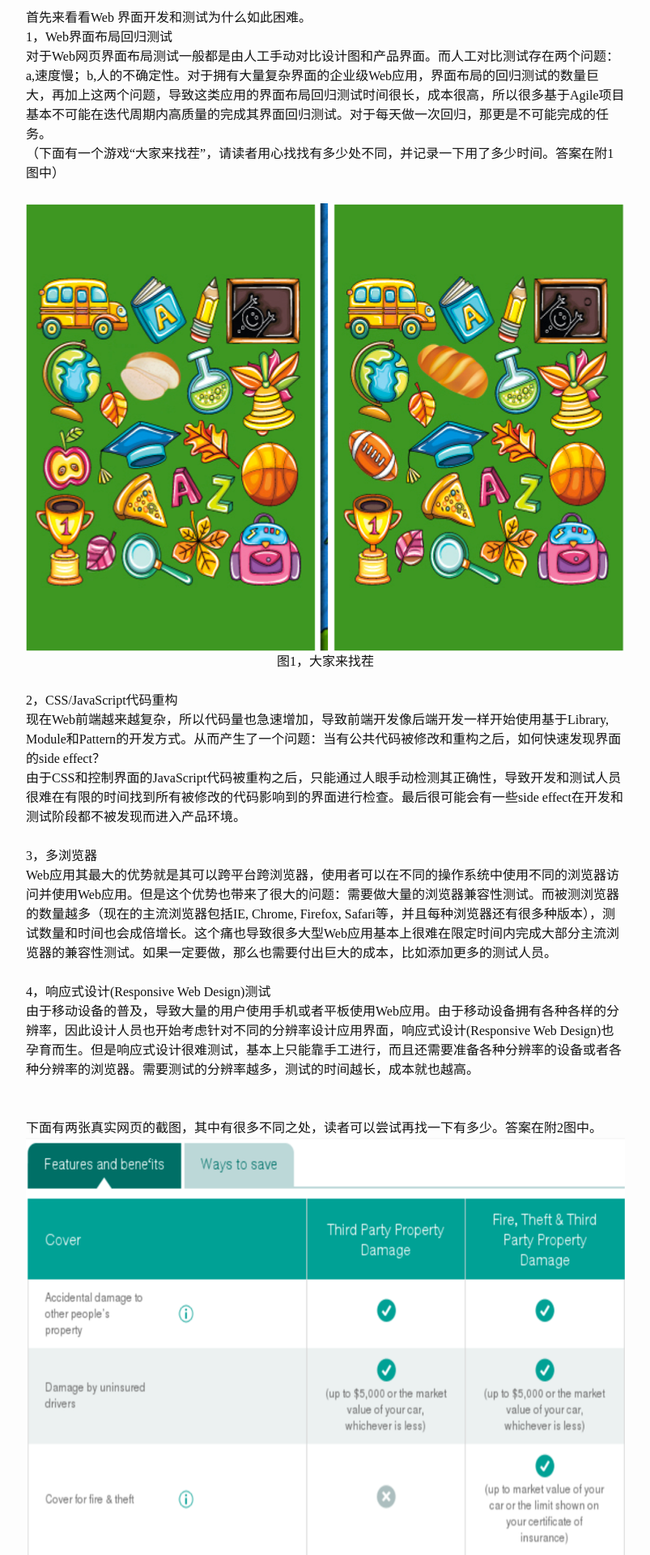
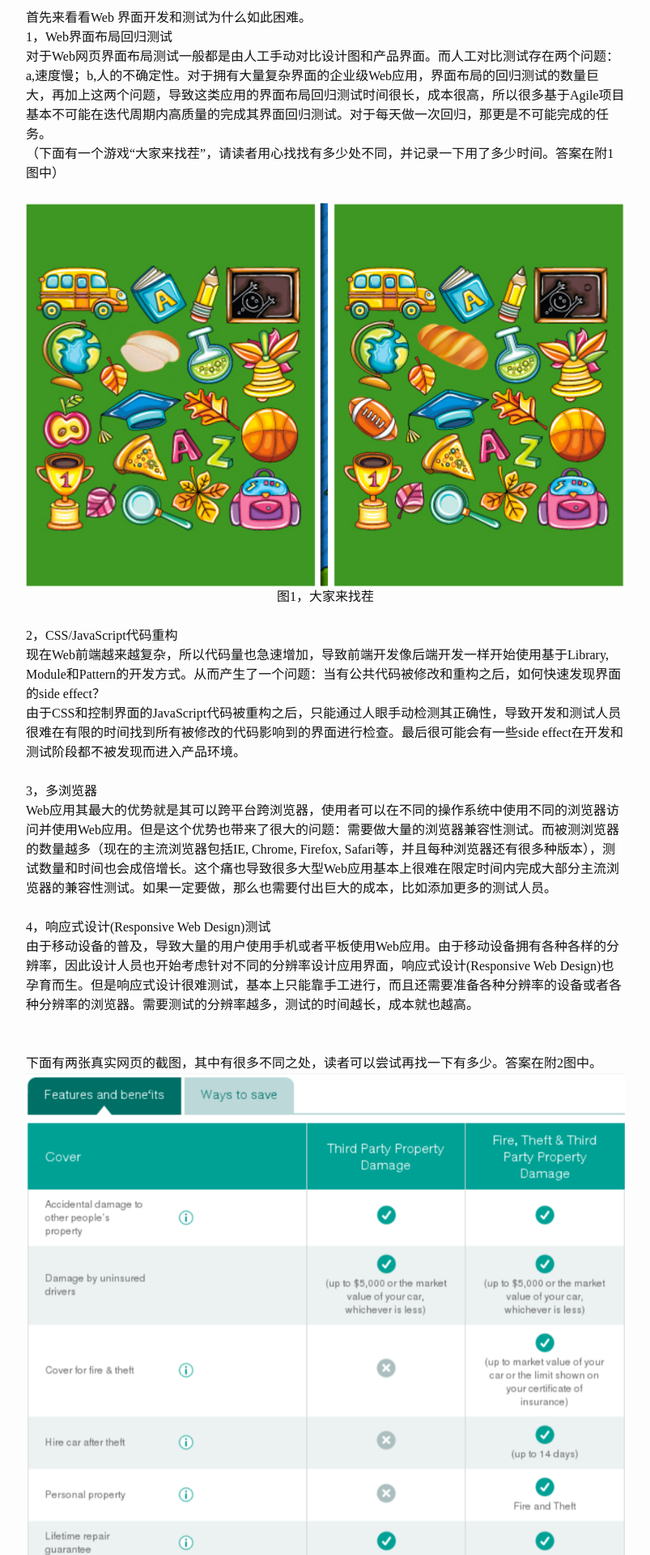
Before and after one commit to TWRanMan/twranman.github.io, a Jekyll site: the page built from _posts/2014-10-01-视觉感知测试.html, in a window 1280 px wide. Shown: the part 454-2374 px from the top of the page at 81% size, without its empty margins (238-1041 px from the left). Built offline with Jekyll 4.4.1, drawn with Linux system fonts in a browser that asks for light colours.

Commit message:
remove the height and width of pictures

```diff
--- a/_posts/2014-10-01-视觉感知测试.html
+++ b/_posts/2014-10-01-视觉感知测试.html
@@ -20,7 +20,7 @@ categories: jekyll update
 <div><span lang="ZH-CN" style="font-family:宋体;mso-hansi-font-family: 宋体;mso-bidi-font-family:宋体;mso-fareast-language:ZH-CN" xml:lang="ZH-CN">对于</span><span style="font-family:宋体;mso-hansi-font-family:宋体;mso-bidi-font-family:宋体; mso-fareast-language:ZH-CN">Web<span lang="ZH-CN" xml:lang="ZH-CN">网页界面布局测试一般都是由人工手动对比设计图和产品界面。而人工对比测试存在两个问题：</span>a,<span lang="ZH-CN" xml:lang="ZH-CN">速度慢；</span>b,<span lang="ZH-CN" xml:lang="ZH-CN">人的不确定性。对于拥有大量复杂界面的企业级</span>Web<span lang="ZH-CN" xml:lang="ZH-CN">应用，界面布局的回归测试的数量巨大，再加上这两个问题，导致这类应用的界面布局回归测试时间很长，成本很高，所以很多基于</span>Agile<span lang="ZH-CN" xml:lang="ZH-CN">项目基本不可能在迭代周期内高质量的完成其界面回归测试。对于每天做一次回归，那更是不可能完成的任务。</span></span></div>
 <div><span lang="ZH-CN" style="font-family:宋体;mso-hansi-font-family: 宋体;mso-bidi-font-family:宋体;mso-fareast-language:ZH-CN" xml:lang="ZH-CN">（下面有一个游戏“大家来找茬”，请读者用心找找有多少处不同，并记录一下用了多少时间。答案在附</span><span style="font-family:宋体;mso-hansi-font-family:宋体;mso-bidi-font-family:宋体; mso-fareast-language:ZH-CN">1<span lang="ZH-CN" xml:lang="ZH-CN">图中）</span></span></div>
 </div>
-<div style="text-align: center"><span style="font-family:宋体;mso-hansi-font-family:宋体; mso-bidi-font-family:宋体;mso-fareast-language:ZH-CN"> </span><img src="http://twranman.github.io/assets/perceptual.resources/p1.png" height="555" width="865"/></div>
+<div style="text-align: center"><span style="font-family:宋体;mso-hansi-font-family:宋体; mso-bidi-font-family:宋体;mso-fareast-language:ZH-CN"> </span><img src="http://twranman.github.io/assets/perceptual.resources/p1.png"/></div>
 <div>
 <div align="center" style="text-align:center"><span lang="ZH-CN" style="font-family:宋体;mso-hansi-font-family:宋体;mso-bidi-font-family:宋体; mso-fareast-language:ZH-CN" xml:lang="ZH-CN">图</span><span style="font-family:宋体;mso-hansi-font-family: 宋体;mso-bidi-font-family:宋体;mso-fareast-language:ZH-CN">1<span lang="ZH-CN" xml:lang="ZH-CN">，大家来找茬</span></span></div>
 <div><span style="font-family:宋体;mso-hansi-font-family:宋体; mso-bidi-font-family:宋体;mso-fareast-language:ZH-CN"><span style="mso-tab-count: 1">           </span></span></div>
@@ -37,9 +37,9 @@ categories: jekyll update
 <div><span style="font-family:宋体;mso-hansi-font-family:宋体; mso-bidi-font-family:宋体;mso-fareast-language:ZH-CN"> </span></div>
 </div>
 <div><span lang="ZH-CN" style="font-family:宋体;mso-hansi-font-family: 宋体;mso-bidi-font-family:宋体;mso-fareast-language:ZH-CN" xml:lang="ZH-CN">下面有两张真实网页的截图，其中有很多不同之处，读者可以尝试再找一下有多少。答案在附</span><span style="font-family:宋体;mso-hansi-font-family:宋体;mso-bidi-font-family:宋体; mso-fareast-language:ZH-CN">2<span lang="ZH-CN" xml:lang="ZH-CN">图中。</span></span></div>
-<div style="text-align: center"><img src="http://twranman.github.io/assets/perceptual.resources/p2.png" height="866" width="900"/><span style="font-family: 宋体;"><br/></span></div>
+<div style="text-align: center"><img src="http://twranman.github.io/assets/perceptual.resources/p2.png"/><span style="font-family: 宋体;"><br/></span></div>
 <div align="center" style="text-align:center"><span lang="ZH-CN" style="font-family:宋体;mso-hansi-font-family:宋体;mso-bidi-font-family:宋体; mso-fareast-language:ZH-CN" xml:lang="ZH-CN">图</span><span style="font-family:宋体;mso-hansi-font-family: 宋体;mso-bidi-font-family:宋体;mso-fareast-language:ZH-CN">2<span lang="ZH-CN" xml:lang="ZH-CN">，网页</span>1</span></div>
-<div align="center" style="text-align:center"><img src="http://twranman.github.io/assets/perceptual.resources/p3.png" height="855" width="900"/><span style="font-family: 宋体;"><br/></span></div>
+<div align="center" style="text-align:center"><img src="http://twranman.github.io/assets/perceptual.resources/p3.png"/><span style="font-family: 宋体;"><br/></span></div>
 <div align="center" style="text-align:center"><span lang="ZH-CN" style="font-family:宋体;mso-hansi-font-family:宋体;mso-bidi-font-family:宋体; mso-fareast-language:ZH-CN" xml:lang="ZH-CN">图</span><span style="font-family:宋体;mso-hansi-font-family: 宋体;mso-bidi-font-family:宋体;mso-fareast-language:ZH-CN">3<span lang="ZH-CN" xml:lang="ZH-CN">，网页</span>2</span></div>
 <div>
 <div><span style="font-family:宋体;mso-hansi-font-family:宋体; mso-bidi-font-family:宋体;mso-fareast-language:ZH-CN"> </span></div>
@@ -72,7 +72,7 @@ categories: jekyll update
 <div><span lang="ZH-CN" style="font-family:宋体;mso-hansi-font-family: 宋体;mso-bidi-font-family:宋体;mso-fareast-language:ZH-CN" xml:lang="ZH-CN">对于开发人员，</span><span style="font-family:宋体;mso-hansi-font-family:宋体;mso-bidi-font-family:宋体; mso-fareast-language:ZH-CN">CSS<span lang="ZH-CN" xml:lang="ZH-CN">改变之后的</span>side effect<span lang="ZH-CN" xml:lang="ZH-CN">是最头痛的事情，下面展示了当</span>CSS<span lang="ZH-CN" xml:lang="ZH-CN">改版之后页面的变化</span></span></div>
 <div><span lang="ZH-CN" style="font-family:宋体;mso-hansi-font-family: 宋体;mso-bidi-font-family:宋体;mso-fareast-language:ZH-CN" xml:lang="ZH-CN">。</span></div>
 </div>
-<div style="text-align: center"><span style="font-family:宋体;mso-hansi-font-family:宋体; mso-bidi-font-family:宋体;mso-fareast-language:ZH-CN"> </span><img src="http://twranman.github.io/assets/perceptual.resources/p4.png" height="493" width="865"/></div>
+<div style="text-align: center"><span style="font-family:宋体;mso-hansi-font-family:宋体; mso-bidi-font-family:宋体;mso-fareast-language:ZH-CN"> </span><img src="http://twranman.github.io/assets/perceptual.resources/p4.png"/></div>
 <div>
 <div align="center" style="text-align:center"><span lang="ZH-CN" style="font-family:宋体;mso-hansi-font-family:宋体;mso-bidi-font-family:宋体; mso-fareast-language:ZH-CN" xml:lang="ZH-CN">图</span><span style="font-family:宋体;mso-hansi-font-family: 宋体;mso-bidi-font-family:宋体;mso-fareast-language:ZH-CN">4<span lang="ZH-CN" xml:lang="ZH-CN">，</span>CSS<span lang="ZH-CN" xml:lang="ZH-CN">的改变</span></span></div>
 <div align="center" style="text-align:center"><span style="font-family:宋体;mso-hansi-font-family:宋体;mso-bidi-font-family:宋体; mso-fareast-language:ZH-CN"> </span></div>
@@ -80,13 +80,13 @@ categories: jekyll update
 <div><span lang="ZH-CN" style="font-family:宋体;mso-hansi-font-family: 宋体;mso-bidi-font-family:宋体;mso-fareast-language:ZH-CN" xml:lang="ZH-CN">对于测试人员，大量复杂页面的微小修改很难发现的，下面展示了如果使用视觉比较找到差异。</span></div>
 <div align="center" style="text-align:center"><span style="font-family:宋体;mso-hansi-font-family:宋体;mso-bidi-font-family:宋体; mso-fareast-language:ZH-CN"> </span></div>
 </div>
-<div align="center" style="text-align:center"><span style="font-family:宋体;mso-hansi-font-family:宋体;mso-bidi-font-family:宋体; mso-fareast-language:ZH-CN"> </span><img src="http://twranman.github.io/assets/perceptual.resources/p5.png" height="467" width="865"/></div>
+<div align="center" style="text-align:center"><span style="font-family:宋体;mso-hansi-font-family:宋体;mso-bidi-font-family:宋体; mso-fareast-language:ZH-CN"> </span><img src="http://twranman.github.io/assets/perceptual.resources/p5.png"/></div>
 <div>
 <div align="center" style="text-align:center"/>
 <div align="center" style="text-align:center"><span lang="ZH-CN" style="font-family:宋体;mso-hansi-font-family:宋体;mso-bidi-font-family:宋体; mso-fareast-language:ZH-CN" xml:lang="ZH-CN">图</span><span style="font-family:宋体;mso-hansi-font-family: 宋体;mso-bidi-font-family:宋体;mso-fareast-language:ZH-CN">5<span lang="ZH-CN" xml:lang="ZH-CN">，内容的改变</span>1</span></div>
 <div align="center" style="text-align:center"><span style="font-family:宋体;mso-hansi-font-family:宋体;mso-bidi-font-family:宋体; mso-fareast-language:ZH-CN"> </span></div>
 </div>
-<div align="center" style="text-align:center"><span style="font-family:宋体;mso-hansi-font-family:宋体;mso-bidi-font-family:宋体; mso-fareast-language:ZH-CN"> </span><img src="http://twranman.github.io/assets/perceptual.resources/p6.png" height="520" width="865"/></div>
+<div align="center" style="text-align:center"><span style="font-family:宋体;mso-hansi-font-family:宋体;mso-bidi-font-family:宋体; mso-fareast-language:ZH-CN"> </span><img src="http://twranman.github.io/assets/perceptual.resources/p6.png"/></div>
 <div>
 <div align="center" style="text-align:center"/>
 <div align="center" style="text-align:center"><span lang="ZH-CN" style="font-family:宋体;mso-hansi-font-family:宋体;mso-bidi-font-family:宋体; mso-fareast-language:ZH-CN" xml:lang="ZH-CN">图</span><span style="font-family:宋体;mso-hansi-font-family: 宋体;mso-bidi-font-family:宋体;mso-fareast-language:ZH-CN">6<span lang="ZH-CN" xml:lang="ZH-CN">，内容的改变</span>2</span></div>
@@ -95,7 +95,7 @@ categories: jekyll update
 <div><span lang="ZH-CN" style="font-family:宋体;mso-hansi-font-family: 宋体;mso-bidi-font-family:宋体;mso-fareast-language:ZH-CN" xml:lang="ZH-CN">对于测试人员，有些界面需要鼠标点击或者悬停才能展现出来。而对于这样的界面的测试就必须人工来做。下面展示了一个选择框在鼠标点击之后在两个版本之间产生的差异。</span></div>
 <div align="center" style="text-align:center"><span style="font-family:宋体;mso-hansi-font-family:宋体;mso-bidi-font-family:宋体; mso-fareast-language:ZH-CN"> </span></div>
 </div>
-<div align="center" style="text-align:center"><span style="font-family:宋体;mso-hansi-font-family:宋体;mso-bidi-font-family:宋体; mso-fareast-language:ZH-CN"> </span><img src="http://twranman.github.io/assets/perceptual.resources/p7.png" height="582" width="865"/></div>
+<div align="center" style="text-align:center"><span style="font-family:宋体;mso-hansi-font-family:宋体;mso-bidi-font-family:宋体; mso-fareast-language:ZH-CN"> </span><img src="http://twranman.github.io/assets/perceptual.resources/p7.png"/></div>
 <div>
 <div align="center" style="text-align:center"/>
 <div align="center" style="text-align:center"><span lang="ZH-CN" style="font-family:宋体;mso-hansi-font-family:宋体;mso-bidi-font-family:宋体; mso-fareast-language:ZH-CN" xml:lang="ZH-CN">图</span><span style="font-family:宋体;mso-hansi-font-family: 宋体;mso-bidi-font-family:宋体;mso-fareast-language:ZH-CN">7<span lang="ZH-CN" xml:lang="ZH-CN">，事件处理的改变</span></span></div>
@@ -105,7 +105,7 @@ categories: jekyll update
 <div align="center" style="text-align:center"><span style="font-family:宋体;mso-hansi-font-family:宋体;mso-bidi-font-family:宋体; mso-fareast-language:ZH-CN"> </span></div>
 <div align="center" style="text-align:center"><span style="font-family:宋体;mso-hansi-font-family:宋体;mso-bidi-font-family:宋体; mso-fareast-language:ZH-CN"> </span></div>
 </div>
-<div align="center" style="text-align:center"><span style="font-family:宋体;mso-hansi-font-family:宋体;mso-bidi-font-family:宋体; mso-fareast-language:ZH-CN"> </span><img src="http://twranman.github.io/assets/perceptual.resources/p8.png" height="564" width="865"/></div>
+<div align="center" style="text-align:center"><span style="font-family:宋体;mso-hansi-font-family:宋体;mso-bidi-font-family:宋体; mso-fareast-language:ZH-CN"> </span><img src="http://twranman.github.io/assets/perceptual.resources/p8.png"/></div>
 <div>
 <div align="center" style="text-align:center"/>
 <div align="center" style="text-align:center"><span lang="ZH-CN" style="font-family:宋体;mso-hansi-font-family:宋体;mso-bidi-font-family:宋体; mso-fareast-language:ZH-CN" xml:lang="ZH-CN">图</span><span style="font-family:宋体;mso-hansi-font-family: 宋体;mso-bidi-font-family:宋体;mso-fareast-language:ZH-CN">8<span lang="ZH-CN" xml:lang="ZH-CN">，响应式设计</span></span></div>
@@ -123,20 +123,20 @@ categories: jekyll update
 <div><span style="font-size:20.0pt;font-family:宋体;mso-hansi-font-family: 宋体;mso-bidi-font-family:宋体;mso-fareast-language:ZH-CN"> </span></div>
 </div>
 <div><span lang="ZH-CN" style="font-family:宋体;mso-hansi-font-family: 宋体;mso-bidi-font-family:宋体;mso-fareast-language:ZH-CN" xml:lang="ZH-CN">下图为传统的持续交付流程：</span></div>
-<div style="text-align: center"><img src="http://twranman.github.io/assets/perceptual.resources/p9.png" height="696" width="865"/><span style="font-family: 宋体;"><br/></span></div>
+<div style="text-align: center"><img src="http://twranman.github.io/assets/perceptual.resources/p9.png"/><span style="font-family: 宋体;"><br/></span></div>
 <div>
 <div align="center" style="text-align:center"><span lang="ZH-CN" style="font-family:宋体;mso-hansi-font-family:宋体;mso-bidi-font-family:宋体; mso-fareast-language:ZH-CN" xml:lang="ZH-CN">图</span><span style="font-family:宋体;mso-hansi-font-family: 宋体;mso-bidi-font-family:宋体;mso-fareast-language:ZH-CN">9<span lang="ZH-CN" xml:lang="ZH-CN">，没有视觉感知的持续交付</span></span></div>
 <div><span style="font-family:宋体;mso-hansi-font-family:宋体; mso-bidi-font-family:宋体;mso-fareast-language:ZH-CN"> </span></div>
 <div><span style="font-family:宋体;mso-hansi-font-family:宋体; mso-bidi-font-family:宋体;mso-fareast-language:ZH-CN"> </span></div>
 </div>
 <div><span lang="ZH-CN" style="font-family:宋体;mso-hansi-font-family: 宋体;mso-bidi-font-family:宋体;mso-fareast-language:ZH-CN" xml:lang="ZH-CN">下图为加入了视觉感知测试的持续交付流程，其中主要的区别就是部署之前要并行与其他自动化测试做一次视觉感知测试。</span></div>
-<div style="text-align: center"><img src="http://twranman.github.io/assets/perceptual.resources/p10.png" height="697" width="865"/><span style="font-family: 宋体;"><br/></span></div>
+<div style="text-align: center"><img src="http://twranman.github.io/assets/perceptual.resources/p10.png"/><span style="font-family: 宋体;"><br/></span></div>
 <div>
 <div align="center" style="text-align:center"><span lang="ZH-CN" style="font-family:宋体;mso-hansi-font-family:宋体;mso-bidi-font-family:宋体; mso-fareast-language:ZH-CN" xml:lang="ZH-CN">图</span><span style="font-family:宋体;mso-hansi-font-family: 宋体;mso-bidi-font-family:宋体;mso-fareast-language:ZH-CN">10<span lang="ZH-CN" xml:lang="ZH-CN">，包含视觉感知测试的持续交付</span></span></div>
 </div>
 <div align="center" style="text-align:center"><span style="font-family:宋体;mso-hansi-font-family:宋体;mso-bidi-font-family:宋体; mso-fareast-language:ZH-CN"> </span></div>
 <div><span lang="ZH-CN" style="font-family:宋体;mso-hansi-font-family: 宋体;mso-bidi-font-family:宋体;mso-fareast-language:ZH-CN" xml:lang="ZH-CN">下图为实施了视觉感知测试之后对于界面回归测试的时间示意图</span></div>
-<div style="text-align: center"><span style="font-family:宋体;mso-hansi-font-family:宋体; mso-bidi-font-family:宋体;mso-fareast-language:ZH-CN"> </span><img src="http://twranman.github.io/assets/perceptual.resources/p11.png" height="613" width="865"/></div>
+<div style="text-align: center"><span style="font-family:宋体;mso-hansi-font-family:宋体; mso-bidi-font-family:宋体;mso-fareast-language:ZH-CN"> </span><img src="http://twranman.github.io/assets/perceptual.resources/p11.png"/></div>
 <div>
 <div align="center" style="text-align:center"><span lang="ZH-CN" style="font-family:宋体;mso-hansi-font-family:宋体;mso-bidi-font-family:宋体; mso-fareast-language:ZH-CN" xml:lang="ZH-CN">图</span><span style="font-family:宋体;mso-hansi-font-family: 宋体;mso-bidi-font-family:宋体;mso-fareast-language:ZH-CN">11<span lang="ZH-CN" xml:lang="ZH-CN">，界面回归测试时间示意图</span></span></div>
 <div><span style="font-family:宋体;mso-hansi-font-family:宋体; mso-bidi-font-family:宋体;mso-fareast-language:ZH-CN"> </span></div>
@@ -229,19 +229,19 @@ categories: jekyll update
 <div><span style="font-family:宋体;mso-hansi-font-family:宋体; mso-bidi-font-family:宋体;mso-fareast-language:ZH-CN"> </span></div>
 </div>
 <div><span style="font-family:宋体;mso-hansi-font-family:宋体; mso-bidi-font-family:宋体;mso-fareast-language:ZH-CN">1<span lang="ZH-CN" xml:lang="ZH-CN">，首先测试主页，由于没有任何改动，所以测试结果是绿色，表示产品环境和测试环境没有任何改变。</span></span></div>
-<div style="text-align: center"><img src="http://twranman.github.io/assets/perceptual.resources/p12.png" height="479" width="865"/><span style="font-family: 宋体;"><br/></span></div>
+<div style="text-align: center"><img src="http://twranman.github.io/assets/perceptual.resources/p12.png"/><span style="font-family: 宋体;"><br/></span></div>
 <div>
 <div align="center" style="text-align:center"><span lang="ZH-CN" style="font-family:宋体;mso-hansi-font-family:宋体;mso-bidi-font-family:宋体; mso-fareast-language:ZH-CN" xml:lang="ZH-CN">图</span><span style="font-family:宋体;mso-hansi-font-family: 宋体;mso-bidi-font-family:宋体;mso-fareast-language:ZH-CN">12<span lang="ZH-CN" xml:lang="ZH-CN">，演示结果报表</span>1</span></div>
 <div><span style="font-family:宋体;mso-hansi-font-family:宋体; mso-bidi-font-family:宋体;mso-fareast-language:ZH-CN"> </span></div>
 <div><span style="font-family:宋体;mso-hansi-font-family:宋体; mso-bidi-font-family:宋体;mso-fareast-language:ZH-CN">2<span lang="ZH-CN" xml:lang="ZH-CN">，然后在搜索输入框中输入</span>commander.js<span lang="ZH-CN" xml:lang="ZH-CN">，结果发现产品版本上的</span>show 1 repository <span lang="ZH-CN" xml:lang="ZH-CN">在测试版本上变成了</span>showing 1 repositories<span lang="ZH-CN" xml:lang="ZH-CN">，所以测试结果是红色。然后通过报表可以在立即发现改变，然后在进行人工审核其修改的正确性。这里明显是测试版本出现了错误，然后针对这个错误就可以上报一个</span>bug<span lang="ZH-CN" xml:lang="ZH-CN">了。</span></span></div>
 </div>
-<div style="text-align: center"><span style="font-family:宋体;mso-hansi-font-family:宋体; mso-bidi-font-family:宋体;mso-fareast-language:ZH-CN"> </span><img src="http://twranman.github.io/assets/perceptual.resources/p13.png" height="480" width="865"/></div>
+<div style="text-align: center"><span style="font-family:宋体;mso-hansi-font-family:宋体; mso-bidi-font-family:宋体;mso-fareast-language:ZH-CN"> </span><img src="http://twranman.github.io/assets/perceptual.resources/p13.png"/></div>
 <div>
 <div align="center" style="text-align:center"><span lang="ZH-CN" style="font-family:宋体;mso-hansi-font-family:宋体;mso-bidi-font-family:宋体; mso-fareast-language:ZH-CN" xml:lang="ZH-CN">图</span><span style="font-family:宋体;mso-hansi-font-family: 宋体;mso-bidi-font-family:宋体;mso-fareast-language:ZH-CN">13<span lang="ZH-CN" xml:lang="ZH-CN">，演示结果报表</span>2</span></div>
 <div><span style="font-family:宋体;mso-hansi-font-family:宋体; mso-bidi-font-family:宋体;mso-fareast-language:ZH-CN"> </span></div>
 <div><span style="font-family:宋体;mso-hansi-font-family:宋体; mso-bidi-font-family:宋体;mso-fareast-language:ZH-CN">3<span lang="ZH-CN" xml:lang="ZH-CN">，清空输入框，然后在主页中点击</span>co<span lang="ZH-CN" xml:lang="ZH-CN">，然后测试结果还是红色。认真仔细的查看才发现</span>generator<span lang="ZH-CN" xml:lang="ZH-CN">在测试版本中被改成了</span>generators<span lang="ZH-CN" xml:lang="ZH-CN">。在如此多的内容中找到一个字母</span>s<span lang="ZH-CN" xml:lang="ZH-CN">的改变是非常困难的，但是通过</span>VIFF<span lang="ZH-CN" xml:lang="ZH-CN">的测试报告，又一次快速的轻松地发现了改变。</span></span></div>
 </div>
-<div style="text-align: center"><span style="font-family:宋体;mso-hansi-font-family:宋体; mso-bidi-font-family:宋体;mso-fareast-language:ZH-CN"> </span><img src="http://twranman.github.io/assets/perceptual.resources/p14.png" height="480" width="865"/></div>
+<div style="text-align: center"><span style="font-family:宋体;mso-hansi-font-family:宋体; mso-bidi-font-family:宋体;mso-fareast-language:ZH-CN"> </span><img src="http://twranman.github.io/assets/perceptual.resources/p14.png"/></div>
 <div>
 <div align="center" style="text-align:center"><span lang="ZH-CN" style="font-family:宋体;mso-hansi-font-family:宋体;mso-bidi-font-family:宋体; mso-fareast-language:ZH-CN" xml:lang="ZH-CN">图</span><span style="font-family:宋体;mso-hansi-font-family: 宋体;mso-bidi-font-family:宋体;mso-fareast-language:ZH-CN">14<span lang="ZH-CN" xml:lang="ZH-CN">，演示结果报表</span>3</span></div>
 <div><span style="font-family:宋体;mso-hansi-font-family:宋体; mso-bidi-font-family:宋体;mso-fareast-language:ZH-CN"> </span></div>
@@ -380,13 +380,13 @@ categories: jekyll update
 <div><span style="font-family:宋体;mso-hansi-font-family:宋体; mso-bidi-font-family:宋体;mso-fareast-language:ZH-CN"> </span></div>
 </div>
 <div><span lang="ZH-CN" style="font-family:宋体;mso-hansi-font-family: 宋体;mso-bidi-font-family:宋体;mso-fareast-language:ZH-CN" xml:lang="ZH-CN">附</span><span style="font-family:宋体;mso-hansi-font-family:宋体;mso-bidi-font-family:宋体; mso-fareast-language:ZH-CN">1<span lang="ZH-CN" xml:lang="ZH-CN">：</span></span></div>
-<div style="text-align: center"><img src="http://twranman.github.io/assets/perceptual.resources/p15.png" height="556" width="865"/><span style="font-family: 宋体;"><br/></span></div>
+<div style="text-align: center"><img src="http://twranman.github.io/assets/perceptual.resources/p15.png"/><span style="font-family: 宋体;"><br/></span></div>
 <div align="center" style="text-align:center"><span lang="ZH-CN" style="font-family:宋体;mso-hansi-font-family:宋体;mso-bidi-font-family:宋体; mso-fareast-language:ZH-CN" xml:lang="ZH-CN">图</span><span style="font-family:宋体;mso-hansi-font-family: 宋体;mso-bidi-font-family:宋体;mso-fareast-language:ZH-CN">15<span lang="ZH-CN" xml:lang="ZH-CN">，大家来找茬结果</span></span><span style="font-family:宋体;mso-hansi-font-family:宋体;mso-bidi-font-family:宋体; mso-fareast-language:ZH-CN"> </span></div>
 <div>
 <div align="center" style="text-align:center"><span style="font-family:宋体;mso-hansi-font-family:宋体;mso-bidi-font-family:宋体; mso-fareast-language:ZH-CN"> </span></div>
 </div>
 <div><span lang="ZH-CN" style="font-family:宋体;mso-hansi-font-family: 宋体;mso-bidi-font-family:宋体;mso-fareast-language:ZH-CN" xml:lang="ZH-CN">附</span><span style="font-family:宋体;mso-hansi-font-family:宋体;mso-bidi-font-family:宋体; mso-fareast-language:ZH-CN">2<span lang="ZH-CN" xml:lang="ZH-CN">：</span></span></div>
-<div style="text-align: center"><img src="http://twranman.github.io/assets/perceptual.resources/p16.png" height="826" width="865"/><span style="font-family: 宋体;"><br/></span></div>
+<div style="text-align: center"><img src="http://twranman.github.io/assets/perceptual.resources/p16.png"/><span style="font-family: 宋体;"><br/></span></div>
 <div>
 <div align="center" style="text-align:center"><span lang="ZH-CN" style="font-family:宋体;mso-hansi-font-family:宋体;mso-bidi-font-family:宋体; mso-fareast-language:ZH-CN" xml:lang="ZH-CN">图</span><span style="font-family:宋体;mso-hansi-font-family: 宋体;mso-bidi-font-family:宋体;mso-fareast-language:ZH-CN">16<span lang="ZH-CN" xml:lang="ZH-CN">，网页对比结果</span></span></div>
 </div>
```
